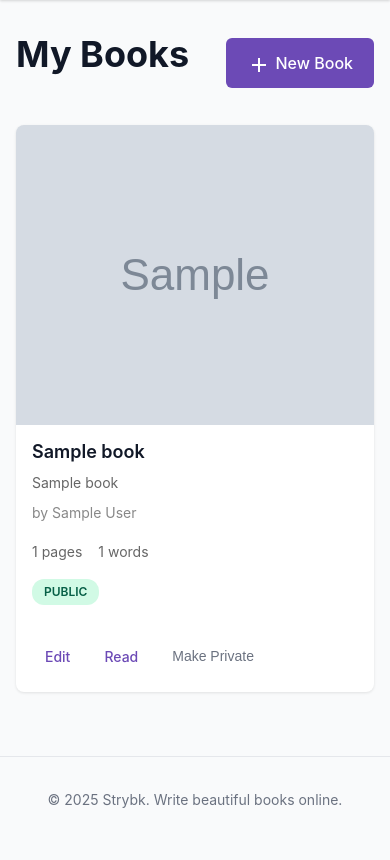
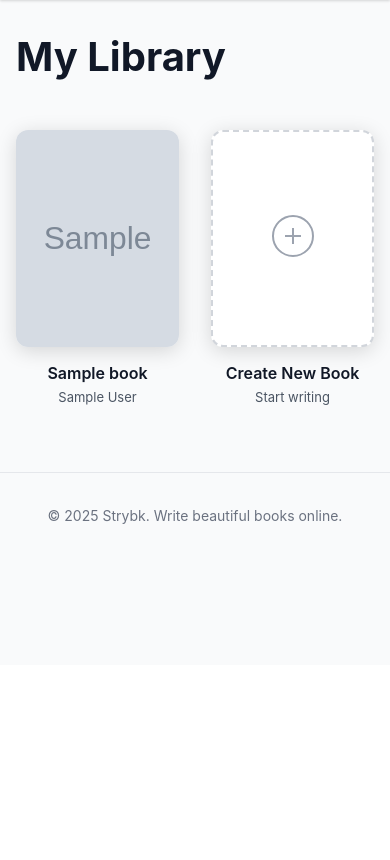
Before and after one commit to tonyshawjr/strybk_, a PHP site: page /books in a window 390 px wide. Shown: the part 179-1039 px from the top of the page. After the commit the page ends 703 px from the top, so only its background shows below. Run offline with PHP 8.4, Linux system fonts and the light colour scheme; the visitor is signed in with stand-in values (Sample User, id 1); tables that the repository leaves empty hold one stand-in row (values such as "Sample post"); grey boxes marked "Sample" are stand-in pictures.

Commit message:
Redesign book library with beautiful cover grid layout
- Redesigned books index to match Writebook style
- Book covers with gradient backgrounds when no image
- Title displayed on cover for books without images
- Add new book card with plus icon at the end
- Book title and author/pages shown below each cover
- Responsive grid layout that adjusts to screen size
- Consistent color generation based on book title
- Hover effects for better interaction feedback

🤖 Generated with [Claude Code](https://claude.ai/code)

Co-Authored-By: Claude <noreply@anthropic.com>

```diff
--- a/app/views/books/index.php
+++ b/app/views/books/index.php
@@ -2,109 +2,133 @@
 
 <div class="container">
     <div class="library-header">
-        <h1>My Books</h1>
-        <a href="/books/new" class="btn btn-primary">
-            <svg class="icon" width="20" height="20" fill="none" stroke="currentColor" stroke-width="2">
-                <path d="M12 5v14M5 12h14"/>
-            </svg>
-            New Book
-        </a>
+        <h1>My Library</h1>
     </div>
 
-    <?php if (empty($books)): ?>
-        <div class="empty-state">
-            <svg class="empty-icon" width="64" height="64" fill="none" stroke="currentColor" stroke-width="1.5">
-                <rect x="8" y="8" width="48" height="48" rx="4"/>
-                <path d="M32 24v16M24 32h16"/>
-            </svg>
-            <h2>No books yet</h2>
-            <p>Create your first book to get started</p>
-            <a href="/books/new" class="btn btn-primary">Create Your First Book</a>
-        </div>
-    <?php else: ?>
     <div class="books-grid">
         <?php foreach ($books as $book): ?>
+            <a href="/books/<?= htmlspecialchars($book['slug']) ?>/edit" class="book-card-link">
                 <div class="book-card">
+                    <div class="book-cover" style="<?= $book['cover_path'] ? '' : 'background: ' . getBookColor($book['title']) ?>">
                         <?php if ($book['cover_path']): ?>
-                        <div class="book-cover">
                             <img src="<?= htmlspecialchars($book['cover_path']) ?>" alt="<?= htmlspecialchars($book['title']) ?>">
-                        </div>
                         <?php else: ?>
-                        <div class="book-cover book-cover-placeholder">
-                            <div class="placeholder-text"><?= htmlspecialchars($book['title'][0] ?? 'B') ?></div>
+                            <div class="book-cover-content">
+                                <h2 class="book-cover-title"><?= htmlspecialchars($book['title']) ?></h2>
+                                <?php if ($book['subtitle']): ?>
+                                    <p class="book-cover-subtitle"><?= htmlspecialchars($book['subtitle']) ?></p>
+                                <?php endif; ?>
+                                <?php if ($book['author']): ?>
+                                    <div class="book-cover-author"><?= htmlspecialchars($book['author']) ?></div>
+                                <?php endif; ?>
                             </div>
                         <?php endif; ?>
-
-                    <div class="book-info">
-                        <h3><?= htmlspecialchars($book['title']) ?></h3>
-                        <?php if ($book['subtitle']): ?>
-                            <p class="book-subtitle"><?= htmlspecialchars($book['subtitle']) ?></p>
-                        <?php endif; ?>
+                    </div>
+                    <div class="book-meta">
+                        <h3 class="book-title"><?= htmlspecialchars($book['title']) ?></h3>
                         <?php if ($book['author']): ?>
-                            <p class="book-author">by <?= htmlspecialchars($book['author']) ?></p>
-                        <?php endif; ?>
-
-                        <div class="book-stats">
-                            <span><?= $book['page_count'] ?> pages</span>
-                            <span><?= number_format($book['word_count']) ?> words</span>
-                        </div>
-
-                        <div class="book-status">
-                            <?php if ($book['is_public']): ?>
-                                <span class="badge badge-public">Public</span>
+                            <p class="book-author"><?= htmlspecialchars($book['author']) ?></p>
                         <?php else: ?>
-                                <span class="badge badge-private">Private</span>
+                            <p class="book-pages"><?= $book['page_count'] ?> pages</p>
                         <?php endif; ?>
                     </div>
                 </div>
+            </a>
+        <?php endforeach; ?>
 
-                    <div class="book-actions">
-                        <a href="/books/<?= htmlspecialchars($book['slug']) ?>/edit" class="btn btn-sm">Edit</a>
-                        <a href="/read/<?= htmlspecialchars($book['slug']) ?>" class="btn btn-sm">Read</a>
-                        <form method="POST" action="/books/<?= $book['id'] ?>/visibility" class="inline-form">
-                            <input type="hidden" name="_token" value="<?= $auth->csrfToken() ?>">
-                            <button type="submit" class="btn btn-sm btn-ghost">
-                                <?= $book['is_public'] ? 'Make Private' : 'Make Public' ?>
-                            </button>
-                        </form>
+        <!-- Add New Book Card -->
+        <a href="/books/new" class="book-card-link add-book-card">
+            <div class="book-card">
+                <div class="book-cover add-book-cover">
+                    <div class="add-book-icon">
+                        <svg width="48" height="48" fill="none" stroke="currentColor" stroke-width="2">
+                            <circle cx="24" cy="24" r="20"/>
+                            <path d="M24 16v16M16 24h16"/>
+                        </svg>
                     </div>
                 </div>
-            <?php endforeach; ?>
+                <div class="book-meta">
+                    <h3 class="book-title">Create New Book</h3>
+                    <p class="book-author">Start writing</p>
                 </div>
-    <?php endif; ?>
             </div>
+        </a>
+    </div>
+</div>
+
+<?php
+// Generate consistent colors for book covers based on title
+function getBookColor($title) {
+    $colors = [
+        'linear-gradient(135deg, #667eea 0%, #764ba2 100%)', // Purple
+        'linear-gradient(135deg, #f093fb 0%, #f5576c 100%)', // Pink
+        'linear-gradient(135deg, #4facfe 0%, #00f2fe 100%)', // Blue
+        'linear-gradient(135deg, #43e97b 0%, #38f9d7 100%)', // Green
+        'linear-gradient(135deg, #fa709a 0%, #fee140 100%)', // Sunset
+        'linear-gradient(135deg, #30cfd0 0%, #330867 100%)', // Ocean
+        'linear-gradient(135deg, #a8edea 0%, #fed6e3 100%)', // Pastel
+        'linear-gradient(135deg, #ff9a9e 0%, #fecfef 100%)', // Rose
+        'linear-gradient(135deg, #fbc2eb 0%, #a6c1ee 100%)', // Lavender
+        'linear-gradient(135deg, #fdcbf1 0%, #e6dee9 100%)', // Soft Pink
+        '#2E1A47', // Dark indigo (like Getting Real)
+        '#6C4AB6', // Purple (like Employee Handbook)
+    ];
+
+    // Use title hash to consistently select same color
+    $hash = crc32($title);
+    $index = abs($hash) % count($colors);
+    return $colors[$index];
+}
+?>
 
 <style>
 .library-header {
-    display: flex;
-    justify-content: space-between;
-    align-items: center;
-    margin-bottom: 2rem;
+    margin-bottom: 3rem;
+}
+
+.library-header h1 {
+    font-size: 2.5rem;
+    color: var(--gray-900);
+    margin: 0;
 }
 
 .books-grid {
     display: grid;
-    grid-template-columns: repeat(auto-fill, minmax(250px, 1fr));
-    gap: 2rem;
+    grid-template-columns: repeat(auto-fill, minmax(280px, 1fr));
+    gap: 3rem;
+    margin-bottom: 4rem;
+}
+
+.book-card-link {
+    text-decoration: none;
+    color: inherit;
+    display: block;
 }
 
 .book-card {
-    background: white;
-    border-radius: 8px;
-    box-shadow: 0 1px 3px rgba(0,0,0,0.1);
-    overflow: hidden;
-    transition: transform 0.2s, box-shadow 0.2s;
+    cursor: pointer;
+    transition: transform 0.2s ease;
 }
 
 .book-card:hover {
-    transform: translateY(-2px);
-    box-shadow: 0 4px 12px rgba(0,0,0,0.15);
+    transform: translateY(-4px);
 }
 
 .book-cover {
     width: 100%;
-    height: 300px;
-    background: #f5f5f5;
+    aspect-ratio: 3/4;
+    border-radius: 12px;
+    overflow: hidden;
+    box-shadow: 0 4px 20px rgba(0,0,0,0.15);
+    position: relative;
+    display: flex;
+    align-items: center;
+    justify-content: center;
+    transition: box-shadow 0.2s ease;
+}
+
+.book-card:hover .book-cover {
+    box-shadow: 0 8px 30px rgba(0,0,0,0.2);
 }
 
 .book-cover img {
@@ -113,108 +137,127 @@
     object-fit: cover;
 }
 
-.book-cover-placeholder {
+.book-cover-content {
+    padding: 2rem;
+    color: white;
+    text-align: center;
+    width: 100%;
+}
+
+.book-cover-title {
+    font-size: 1.75rem;
+    font-weight: 700;
+    margin: 0 0 1rem 0;
+    line-height: 1.2;
+    color: white;
+}
+
+.book-cover-subtitle {
+    font-size: 1rem;
+    opacity: 0.9;
+    margin: 0 0 2rem 0;
+    font-style: italic;
+}
+
+.book-cover-author {
+    position: absolute;
+    bottom: 2rem;
+    left: 50%;
+    transform: translateX(-50%);
+    font-size: 0.875rem;
+    opacity: 0.9;
+    white-space: nowrap;
+}
+
+.book-meta {
+    margin-top: 1rem;
+    text-align: center;
+}
+
+.book-title {
+    font-size: 1.125rem;
+    font-weight: 600;
+    color: var(--gray-900);
+    margin: 0 0 0.25rem 0;
+}
+
+.book-author {
+    font-size: 0.875rem;
+    color: var(--gray-600);
+    margin: 0;
+}
+
+.book-pages {
+    font-size: 0.875rem;
+    color: var(--gray-500);
+    margin: 0;
+}
+
+/* Add New Book Card Styles */
+.add-book-cover {
+    background: white;
+    border: 2px dashed var(--gray-300);
     display: flex;
     align-items: center;
     justify-content: center;
-    background: linear-gradient(135deg, #667eea 0%, #764ba2 100%);
-    color: white;
+    transition: all 0.2s ease;
 }
 
-.placeholder-text {
-    font-size: 4rem;
-    font-weight: bold;
+.add-book-card:hover .add-book-cover {
+    border-color: var(--purple);
+    background: var(--gray-50);
 }
 
-.book-info {
-    padding: 1rem;
+.add-book-icon {
+    color: var(--gray-400);
+    transition: color 0.2s ease;
 }
 
-.book-info h3 {
-    margin: 0 0 0.5rem 0;
-    font-size: 1.125rem;
+.add-book-card:hover .add-book-icon {
+    color: var(--purple);
 }
 
-.book-subtitle {
-    color: #666;
-    font-size: 0.875rem;
-    margin: 0.25rem 0;
+.add-book-card:hover .book-title {
+    color: var(--purple);
+}
+
+/* Mobile Responsive */
+@media (max-width: 768px) {
+    .books-grid {
+        grid-template-columns: repeat(auto-fill, minmax(160px, 1fr));
+        gap: 2rem;
+    }
+
+    .book-cover-title {
+        font-size: 1.25rem;
+    }
+
+    .book-cover-content {
+        padding: 1.5rem;
+    }
+
+    .book-title {
+        font-size: 1rem;
     }
 
     .book-author {
-    color: #888;
-    font-size: 0.875rem;
-    margin: 0.5rem 0;
+        font-size: 0.813rem;
+    }
 }
 
-.book-stats {
-    display: flex;
-    gap: 1rem;
-    margin: 1rem 0;
-    font-size: 0.875rem;
-    color: #666;
+/* Tablet */
+@media (min-width: 768px) and (max-width: 1024px) {
+    .books-grid {
+        grid-template-columns: repeat(auto-fill, minmax(200px, 1fr));
+    }
 }
 
-.book-status {
-    margin: 1rem 0;
+/* Large screens */
+@media (min-width: 1280px) {
+    .books-grid {
+        grid-template-columns: repeat(auto-fill, minmax(300px, 1fr));
+        gap: 4rem;
     }
-
-.badge {
-    display: inline-block;
-    padding: 0.25rem 0.75rem;
-    border-radius: 12px;
-    font-size: 0.75rem;
-    font-weight: 600;
-    text-transform: uppercase;
-}
-
-.badge-public {
-    background: #d1fae5;
-    color: #065f46;
-}
-
-.badge-private {
-    background: #fee2e2;
-    color: #991b1b;
-}
-
-.book-actions {
-    padding: 0 1rem 1rem;
-    display: flex;
-    gap: 0.5rem;
-}
-
-.empty-state {
-    text-align: center;
-    padding: 4rem 2rem;
-}
-
-.empty-icon {
-    color: #e5e7eb;
-    margin-bottom: 1rem;
-}
-
-.empty-state h2 {
-    color: #374151;
-    margin: 1rem 0;
-}
-
-.empty-state p {
-    color: #6b7280;
-    margin-bottom: 2rem;
-}
-
-.inline-form {
-    display: inline;
-}
-
-.btn-ghost {
-    background: transparent;
-    color: #6b7280;
-}
-
-.btn-ghost:hover {
-    background: #f3f4f6;
 }
 </style>
 
```
Lines whose indentation alone changed are shown as unchanged.
